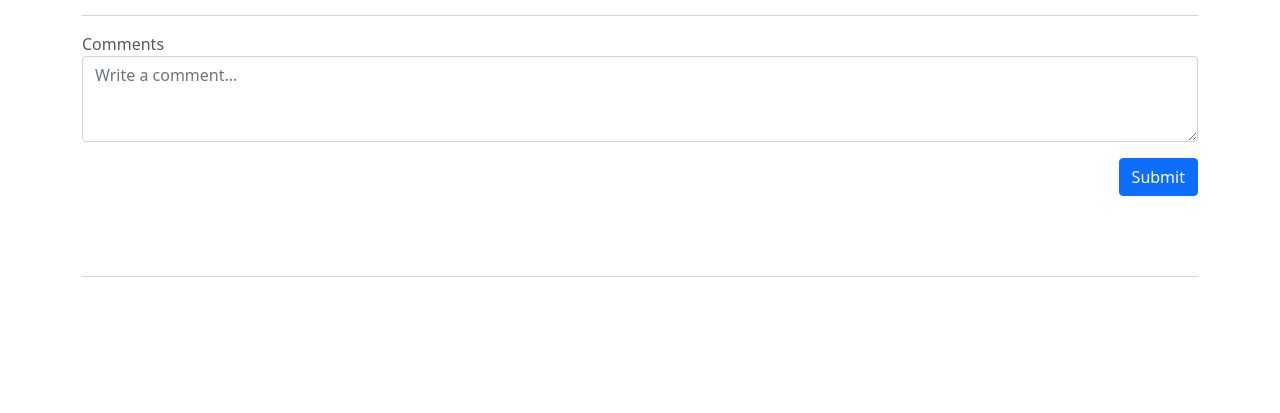
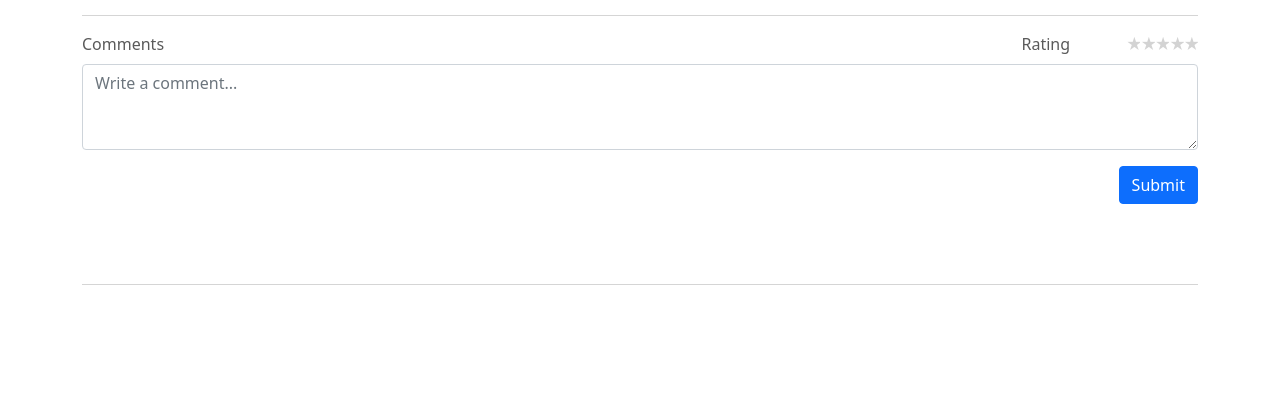
Before and after one commit to ktruong29/Book-Review, a Flask app: page /dashboard/books/1 in a window 1280 px wide. Shown: the part 810-1223 px from the top of the page. Before the commit the page ends 1087 px from the top, so only its background shows below. Run offline with Flask 2, Linux system fonts and the light colour scheme; the visitor is signed in with stand-in values (Sample User, id 1); data comes from the database, SQL or seed files in the repository; data that the repository does not hold is empty; some libraries are stand-ins or nearby versions.

Commit message:
added rating in the user comment

```diff
--- a/app.py
+++ b/app.py
@@ -270,6 +270,10 @@ def view_and_comment_book(isbn):
 
     # =========post user comment=========
     if request.method == 'POST' and 'comment' in request.form:
+        rating = 0;
+        if 'rating' in request.form:
+            rating = int(request.form['rating'])
+
         username = session['username']
         comment = request.form['comment']
 
@@ -281,7 +285,7 @@ def view_and_comment_book(isbn):
 
         # commit data to comment database
         cursor = db.cursor()
-        cursor.execute("INSERT INTO COMMENT(DatePosted, Comment, Rating, PersonID, ISBN) VALUES (NOW(), %s, 5, %s, %s)", (comment, uid, isbn))
+        cursor.execute("INSERT INTO COMMENT(DatePosted, Comment, Rating, PersonID, ISBN) VALUES (NOW(), %s, %s, %s, %s)", (comment, rating, uid, isbn))
         db.commit()
         cursor.close()
         gc.collect()
--- a/templates/view_book.html
+++ b/templates/view_book.html
@@ -21,7 +21,62 @@
         <!-- Comment form -->
         <form autocomplete="off" action='/dashboard/books/{{ isbn }}' method='POST'>
             <div class="form-group">
-                <label for="coment">Comments</label>
+                <div class="row justify-content-between pb-2">
+                    <div class="col-auto">
+                        <label for="coment">Comments</label>
+                    </div>
+                    <div class="col-auto">
+                        <div class="row">
+                            <div class="col-auto">
+                                <label for="coment">Rating</label>
+                            </div>
+                            <style>
+                                .stars:not(:checked)>input {
+                                    position: absolute;
+                                    clip: rect(0, 0, 0, 0);
+                                }
+
+                                .stars:not(:checked)>label {
+                                    float: right;
+                                    width: 0.9em;
+                                    overflow: hidden;
+                                    cursor: pointer;
+                                    color: lightgrey;
+                                }
+
+                                .stars:not(:checked)>label:before {
+                                    content: "★";
+                                }
+
+                                .stars>input:checked~label {
+                                    color: gold;
+                                }
+
+                                .stars:not(:checked)>label:hover,
+                                .stars:not(:checked)>label:hover~label {
+                                    color: gold;
+                                }
+
+                                .stars>input:checked+label:hover,
+                                .stars>input:checked+label:hover~label,
+                                .stars>input:checked~label:hover,
+                                .stars>input:checked~label:hover~label,
+                                .stars>label:hover~input:checked~label {
+                                    color: gold;
+                                }
+                            </style>
+                            <div class="col-auto">
+                                <ul class="stars">
+                                    <input type="radio" id="5-star" name="rating" value="5" /><label for="5-star">5</label>
+                                    <input type="radio" id="4-star" name="rating" value="4" /><label for="4-star">4</label>
+                                    <input type="radio" id="3-star" name="rating" value="3" /><label for="3-star">3</label>
+                                    <input type="radio" id="2-star" name="rating" value="2" /><label for="2-star">2</label>
+                                    <input type="radio" id="1-star" name="rating" value="1" /><label for="1-star">1</label>
+                                </ul>
+                            </div>
+                        </div>
+                    </div>
+                </div>
                 <textarea class="form-control" id="comment" name="comment" placeholder="Write a comment..." rows="3"></textarea>
                 <div class="row justify-content-between pt-3">
                     <div class="col-auto"></div>
@@ -32,12 +87,27 @@
             </div>
         </form>
 
-        <!-- Comments -->
+        <!-- Comments display -->
+        <!-- Font Awesome Icon Library -->
+        <link rel="stylesheet" href="https://cdnjs.cloudflare.com/ajax/libs/font-awesome/4.7.0/css/font-awesome.min.css">
         <hr class="featurette-divider"> {% set counter = namespace(value=0) %} {% for comment in comments %}
         <div class="container pb-3">
             <div class="row justify-content-between">
                 <div class="col-auto">
-                    <h5>{{ users[counter.value] }}</h5>
+                    <div class="row">
+                        <div class="col-auto">
+                            <h5>{{ users[counter.value] }}</h5>
+                        </div>
+                        <div class="col-auto">
+                            {% for i in range(5) %}
+                                {% if (i + 1) <= comment[3] %}
+                                    <span class="fa fa-star" style="color: orange"></span>
+                                {% else %}
+                                    <span class="fa fa-star"></span>
+                                {% endif %}
+                            {% endfor %}
+                        </div>
+                    </div>
                 </div>
                 <div class="col-auto">
                     <p class="text-muted">{{ comment[1] }}</p>
```
